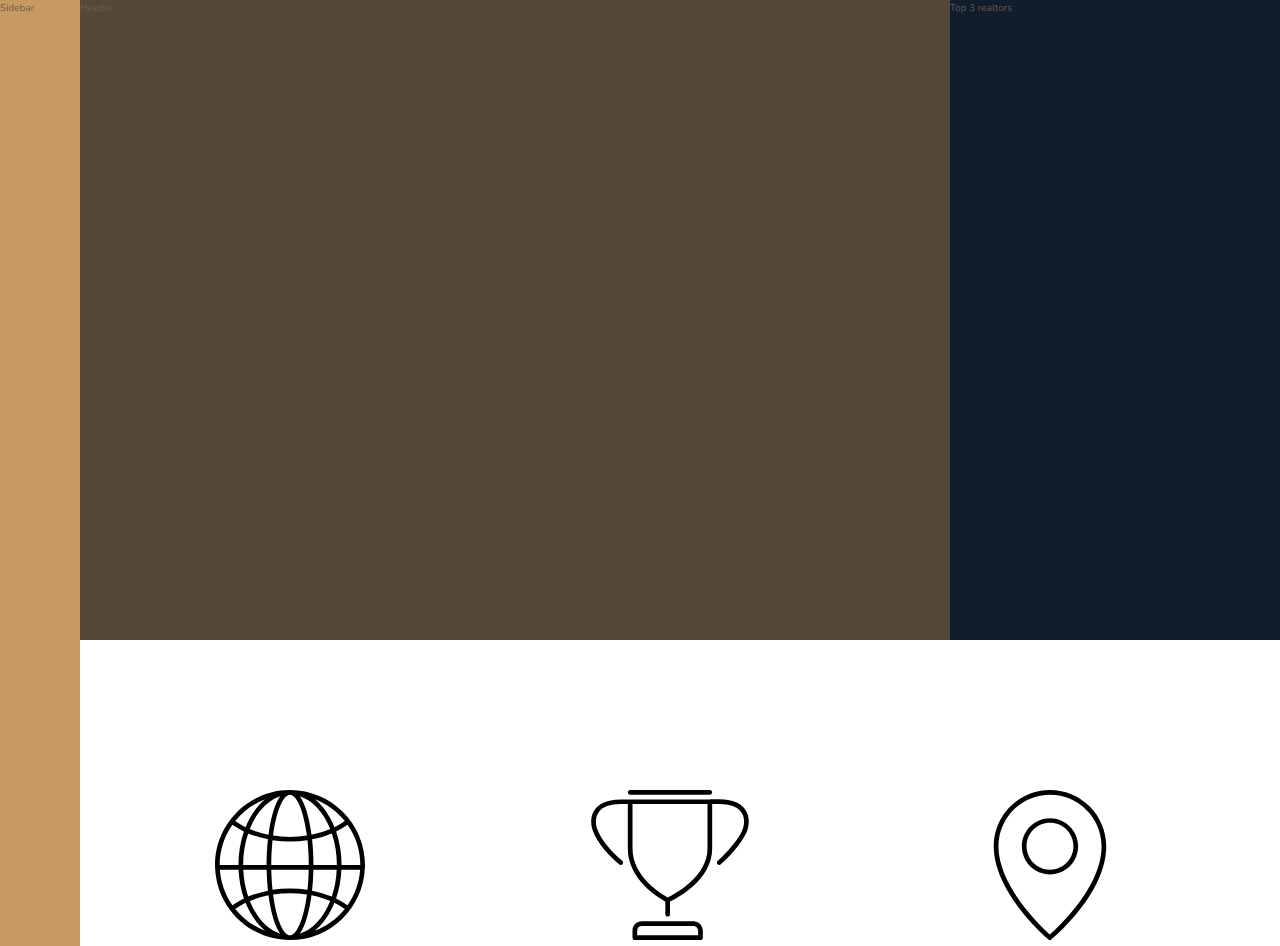
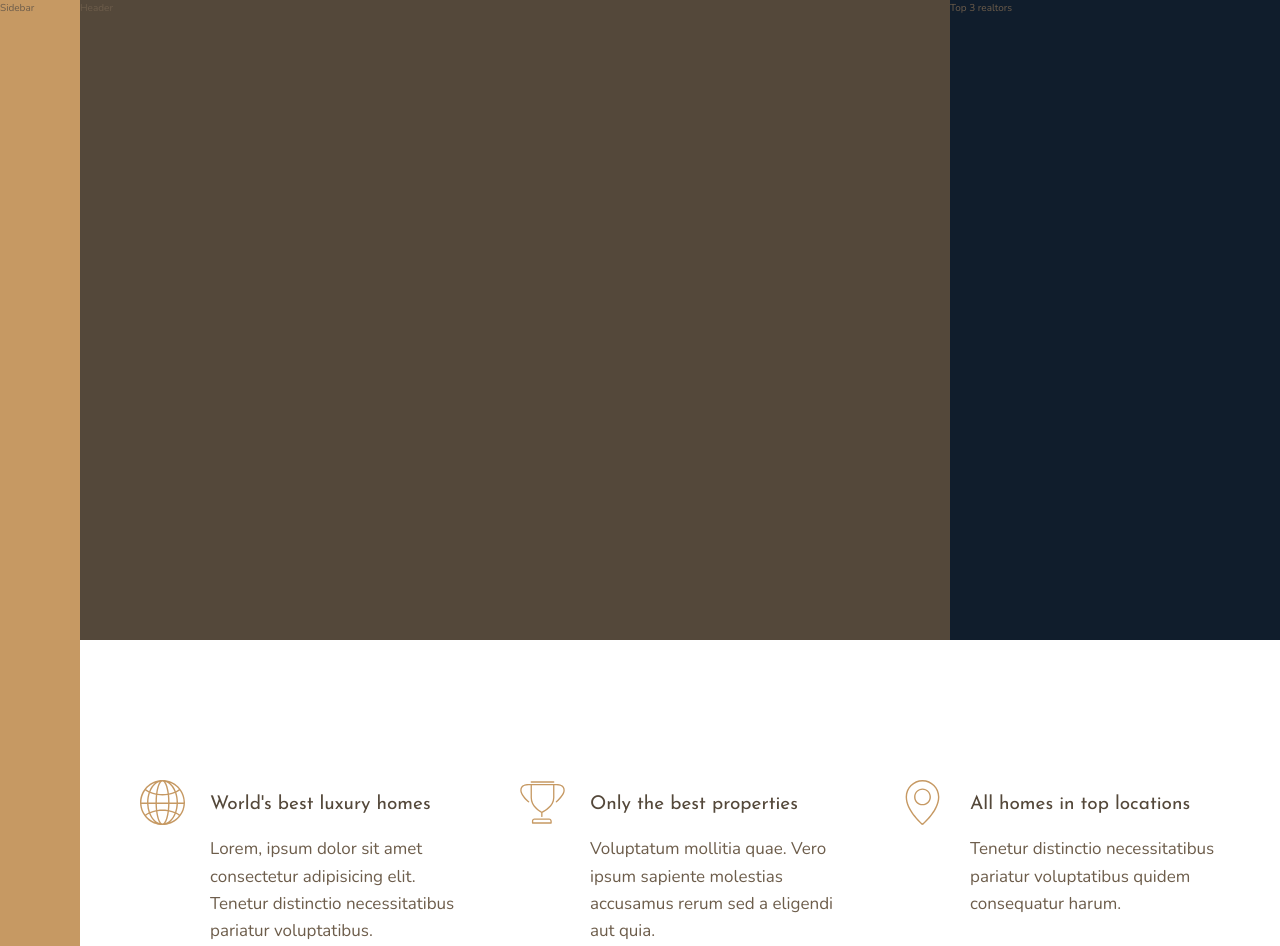
Before and after one commit to Justin-Singh125125/React-Nexter-CSS-Grid, a React (Create React App) app: page / in a window 1280 px wide. Shown: the top 946 px of the page. Built offline with nearby package versions, Linux system fonts and the light colour scheme.

Commit message:
Building the Features Section - Part 2

```diff
--- a/src/assets/css/components/feature.scss
+++ b/src/assets/css/components/feature.scss
@@ -0,0 +1,21 @@
+.feature{
+
+    display: grid;
+    grid-template-columns: min-content 1fr;
+    grid-row-gap: 1.5rem;
+    grid-column-gap: 2.5rem;
+
+
+    &__icon{
+        fill: $color-primary;
+        width: 4.5rem;
+        height: 4.5rem;
+        grid-row: 1 / span 2;
+        transform: translateY(-1rem);
+    }
+    &__text{
+        font-size: 1.7rem;
+
+
+    }
+}
--- /dev/null
+++ b/src/assets/css/components/heading.scss
@@ -0,0 +1,20 @@
+%heading{
+    font-family: $font-display;
+    font-weight: 400;
+}
+
+.heading{
+
+    &-4{
+      @extend %heading;
+
+      font-size: 1.9rem;
+
+      &--light{
+          color: $color-grey-light-1;
+      }
+      &--dark{
+          color: $color-grey-dark-1;
+      }
+    }
+}
--- a/src/assets/css/layouts/features.scss
+++ b/src/assets/css/layouts/features.scss
@@ -9,7 +9,9 @@
     display: grid;
 
     //do not need a row because implicity grid will cover it
-    grid-template-columns: repeat(3, 1fr);
+    grid-template-columns: repeat(auto-fit, minmax(25rem, 1fr));
     grid-gap: 6rem;
 
+     align-items: start;
+
 }
--- a/src/assets/css/main.scss
+++ b/src/assets/css/main.scss
@@ -29,3 +29,4 @@
 //components
 @import "./components/story.scss";
 @import "./components/feature.scss";
+@import "./components/heading.scss";
--- a/src/components/Feature/index.js
+++ b/src/components/Feature/index.js
@@ -2,10 +2,7 @@ import React from "react";
 
 //components
 import SvgIcon from "../SvgIcon";
-import Heading_4 from "../Heading-4";
-
-//sprite
-import SvgIcons from "../../assets/img/sprite.svg";
+import Heading from "../Heading";
 
 const Feature = props => {
     return (
@@ -14,8 +11,8 @@ const Feature = props => {
                 svgClass="feature__icon"
                 svgSelection={props.svgSelection}
             />
-            <Heading_4 text={props.headingText} />
-            <p className="feature_text">{props.featureText}</p>
+            <Heading type="4" color="dark" text={props.headingText} />
+            <p className="feature__text">{props.featureText}</p>
         </div>
     )
 }
--- a/src/components/Heading-4/index.js
+++ /dev/null
@@ -1,9 +0,0 @@
-import React from "react";
-
-const Heading_4 = props => {
-    return (
-        <h4 className="heading-4">{props.text}</h4>
-    )
-}
-
-export default Heading_4;
--- /dev/null
+++ b/src/components/Heading/index.js
@@ -0,0 +1,38 @@
+import React from "react";
+
+const Heading = props => {
+    let type = "";
+    let color = "";
+
+    //types
+    if (props.type === "1") {
+        type = "heading-1";
+    }
+    if (props.type === "2") {
+        type = "heading-2";
+    }
+    if (props.type === "3") {
+        type = "heading-3";
+    }
+    if (props.type === "4") {
+        type = "heading-4";
+    }
+
+    //color
+    if (props.color === "light") {
+        type += ` ${type}--light`
+    }
+
+    if (props.color === "dark") {
+        type += ` ${type}--dark`
+    }
+
+
+
+
+    return (
+        <h4 className={type}>{props.text}</h4>
+    )
+}
+
+export default Heading;
```
